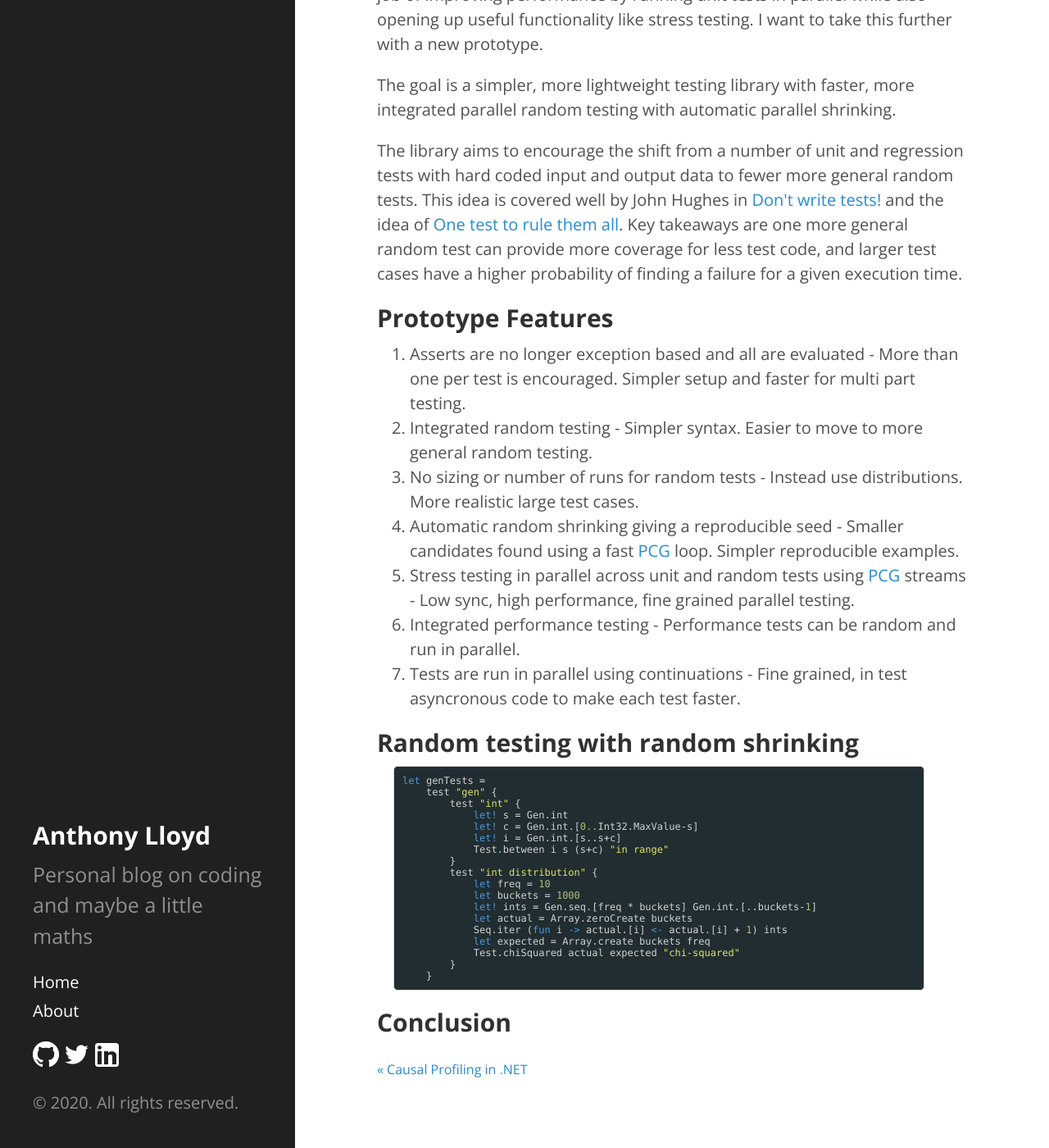
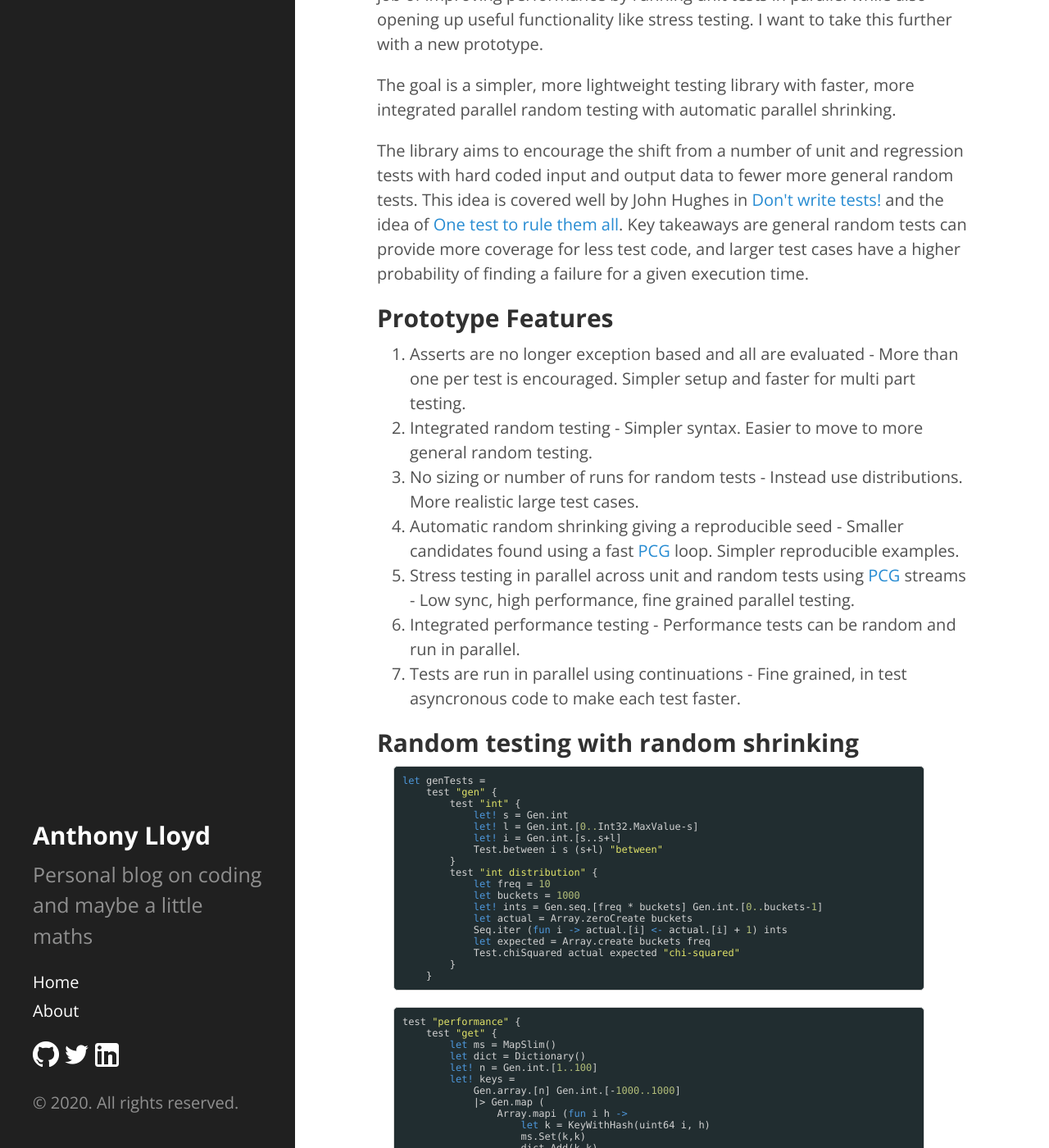
Before and after one commit to AnthonyLloyd/AnthonyLloyd.github.io, a Jekyll site: the page built from _posts/2020-03-18-integrated-random-testing.html, in a window 1280 px wide and 1400 px high, scrolled down 291 px. Shown: the whole window at 82% size. Built offline with Jekyll 4.4.1, drawn with Linux system fonts in a browser that asks for light colours; some web fonts are replaced; comment, search, counter and statistics services are not loaded; some of the changed text lies outside the part shown.

Commit message:
perf test

```diff
--- a/_posts/2020-03-18-integrated-random-testing.html
+++ b/_posts/2020-03-18-integrated-random-testing.html
@@ -11,7 +11,7 @@
 <p>The goal is a simpler, more lightweight testing library with faster, more integrated parallel random testing with automatic parallel shrinking.</p>
 <p>The library aims to encourage the shift from a number of unit and regression tests with hard coded input and output data to fewer more general random tests.
 This idea is covered well by John Hughes in <a href="https://youtu.be/DZhbmv8WsYU">Don't write tests!</a> and the idea of <a href="https://youtu.be/NcJOiQlzlXQ">One test to rule them all</a>.
-Key takeaways are one more general random test can provide more coverage for less test code, and larger test cases have a higher probability of finding a failure for a given execution time.</p>
+Key takeaways are general random tests can provide more coverage for less test code, and larger test cases have a higher probability of finding a failure for a given execution time.</p>
 <h2><a name="Prototype-Features" class="anchor" href="#Prototype-Features">Prototype Features</a></h2>
 <ol>
 <li>Asserts are no longer exception based and all are evaluated - More than one per test is encouraged. Simpler setup and faster for multi part testing.</li>
@@ -26,21 +26,49 @@
 <pre class="fssnip highlighted"><code lang="fsharp"><span class="k">let</span> <span class="id">genTests</span> <span class="o">=</span>
     <span class="id">test</span> <span class="s">&quot;gen&quot;</span> <span class="pn">{</span>
         <span class="id">test</span> <span class="s">&quot;int&quot;</span> <span class="pn">{</span>
-            <span class="k">let!</span> <span class="id">s</span> <span class="o">=</span> <span onmouseout="hideTip(event, 'fs184', 1538)" onmouseover="showTip(event, 'fs184', 1538)" class="id">Gen</span><span class="pn">.</span><span class="id">int</span>
-            <span class="k">let!</span> <span class="id">c</span> <span class="o">=</span> <span onmouseout="hideTip(event, 'fs184', 1539)" onmouseover="showTip(event, 'fs184', 1539)" class="id">Gen</span><span class="pn">.</span><span class="id">int</span><span class="pn">.</span><span class="pn">[</span><span class="n">0..</span><span onmouseout="hideTip(event, 'fs33', 1540)" onmouseover="showTip(event, 'fs33', 1540)" class="id">Int32</span><span class="pn">.</span><span onmouseout="hideTip(event, 'fs273', 1541)" onmouseover="showTip(event, 'fs273', 1541)" class="id">MaxValue</span><span class="o">-</span><span class="id">s</span><span class="pn">]</span>
-            <span class="k">let!</span> <span class="id">i</span> <span class="o">=</span> <span onmouseout="hideTip(event, 'fs184', 1542)" onmouseover="showTip(event, 'fs184', 1542)" class="id">Gen</span><span class="pn">.</span><span class="id">int</span><span class="pn">.</span><span class="pn">[</span><span class="id">s</span><span class="o">..</span><span class="id">s</span><span class="o">+</span><span class="id">c</span><span class="pn">]</span>
-            <span class="id">Test</span><span class="pn">.</span><span class="id">between</span> <span class="id">i</span> <span class="id">s</span> <span class="pn">(</span><span class="id">s</span><span class="o">+</span><span class="id">c</span><span class="pn">)</span> <span class="s">&quot;in range&quot;</span>
+            <span class="k">let!</span> <span class="id">s</span> <span class="o">=</span> <span onmouseout="hideTip(event, 'fs184', 1544)" onmouseover="showTip(event, 'fs184', 1544)" class="id">Gen</span><span class="pn">.</span><span class="id">int</span>
+            <span class="k">let!</span> <span class="id">l</span> <span class="o">=</span> <span onmouseout="hideTip(event, 'fs184', 1545)" onmouseover="showTip(event, 'fs184', 1545)" class="id">Gen</span><span class="pn">.</span><span class="id">int</span><span class="pn">.</span><span class="pn">[</span><span class="n">0..</span><span onmouseout="hideTip(event, 'fs33', 1546)" onmouseover="showTip(event, 'fs33', 1546)" class="id">Int32</span><span class="pn">.</span><span onmouseout="hideTip(event, 'fs273', 1547)" onmouseover="showTip(event, 'fs273', 1547)" class="id">MaxValue</span><span class="o">-</span><span class="id">s</span><span class="pn">]</span>
+            <span class="k">let!</span> <span class="id">i</span> <span class="o">=</span> <span onmouseout="hideTip(event, 'fs184', 1548)" onmouseover="showTip(event, 'fs184', 1548)" class="id">Gen</span><span class="pn">.</span><span class="id">int</span><span class="pn">.</span><span class="pn">[</span><span class="id">s</span><span class="o">..</span><span class="id">s</span><span class="o">+</span><span class="id">l</span><span class="pn">]</span>
+            <span class="id">Test</span><span class="pn">.</span><span class="id">between</span> <span class="id">i</span> <span class="id">s</span> <span class="pn">(</span><span class="id">s</span><span class="o">+</span><span class="id">l</span><span class="pn">)</span> <span class="s">&quot;between&quot;</span>
         <span class="pn">}</span>
         <span class="id">test</span> <span class="s">&quot;int distribution&quot;</span> <span class="pn">{</span>
             <span class="k">let</span> <span class="id">freq</span> <span class="o">=</span> <span class="n">10</span>
             <span class="k">let</span> <span class="id">buckets</span> <span class="o">=</span> <span class="n">1000</span>
-            <span class="k">let!</span> <span class="id">ints</span> <span class="o">=</span> <span onmouseout="hideTip(event, 'fs184', 1543)" onmouseover="showTip(event, 'fs184', 1543)" class="id">Gen</span><span class="pn">.</span><span class="id">seq</span><span class="pn">.</span><span class="pn">[</span><span class="id">freq</span> <span class="pn">*</span> <span class="id">buckets</span><span class="pn">]</span> <span onmouseout="hideTip(event, 'fs184', 1544)" onmouseover="showTip(event, 'fs184', 1544)" class="id">Gen</span><span class="pn">.</span><span class="id">int</span><span class="pn">.</span><span class="pn">[</span><span class="o">..</span><span class="id">buckets</span><span class="o">-</span><span class="n">1</span><span class="pn">]</span>
-            <span class="k">let</span> <span class="id">actual</span> <span class="o">=</span> <span onmouseout="hideTip(event, 'fs105', 1545)" onmouseover="showTip(event, 'fs105', 1545)" class="id">Array</span><span class="pn">.</span><span onmouseout="hideTip(event, 'fs108', 1546)" onmouseover="showTip(event, 'fs108', 1546)" class="id">zeroCreate</span> <span class="id">buckets</span>
-            <span onmouseout="hideTip(event, 'fs219', 1547)" onmouseover="showTip(event, 'fs219', 1547)" class="id">Seq</span><span class="pn">.</span><span onmouseout="hideTip(event, 'fs223', 1548)" onmouseover="showTip(event, 'fs223', 1548)" class="id">iter</span> <span class="pn">(</span><span class="k">fun</span> <span class="id">i</span> <span class="k">-&gt;</span> <span class="id">actual</span><span class="pn">.</span><span class="pn">[</span><span class="id">i</span><span class="pn">]</span> <span class="k">&lt;-</span> <span class="id">actual</span><span class="pn">.</span><span class="pn">[</span><span class="id">i</span><span class="pn">]</span> <span class="o">+</span> <span class="n">1</span><span class="pn">)</span> <span class="id">ints</span>
-            <span class="k">let</span> <span class="id">expected</span> <span class="o">=</span> <span onmouseout="hideTip(event, 'fs105', 1549)" onmouseover="showTip(event, 'fs105', 1549)" class="id">Array</span><span class="pn">.</span><span onmouseout="hideTip(event, 'fs293', 1550)" onmouseover="showTip(event, 'fs293', 1550)" class="id">create</span> <span class="id">buckets</span> <span class="id">freq</span>
+            <span class="k">let!</span> <span class="id">ints</span> <span class="o">=</span> <span onmouseout="hideTip(event, 'fs184', 1549)" onmouseover="showTip(event, 'fs184', 1549)" class="id">Gen</span><span class="pn">.</span><span class="id">seq</span><span class="pn">.</span><span class="pn">[</span><span class="id">freq</span> <span class="pn">*</span> <span class="id">buckets</span><span class="pn">]</span> <span onmouseout="hideTip(event, 'fs184', 1550)" onmouseover="showTip(event, 'fs184', 1550)" class="id">Gen</span><span class="pn">.</span><span class="id">int</span><span class="pn">.</span><span class="pn">[</span><span class="n">0..</span><span class="id">buckets</span><span class="o">-</span><span class="n">1</span><span class="pn">]</span>
+            <span class="k">let</span> <span class="id">actual</span> <span class="o">=</span> <span onmouseout="hideTip(event, 'fs105', 1551)" onmouseover="showTip(event, 'fs105', 1551)" class="id">Array</span><span class="pn">.</span><span onmouseout="hideTip(event, 'fs108', 1552)" onmouseover="showTip(event, 'fs108', 1552)" class="id">zeroCreate</span> <span class="id">buckets</span>
+            <span onmouseout="hideTip(event, 'fs219', 1553)" onmouseover="showTip(event, 'fs219', 1553)" class="id">Seq</span><span class="pn">.</span><span onmouseout="hideTip(event, 'fs223', 1554)" onmouseover="showTip(event, 'fs223', 1554)" class="id">iter</span> <span class="pn">(</span><span class="k">fun</span> <span class="id">i</span> <span class="k">-&gt;</span> <span class="id">actual</span><span class="pn">.</span><span class="pn">[</span><span class="id">i</span><span class="pn">]</span> <span class="k">&lt;-</span> <span class="id">actual</span><span class="pn">.</span><span class="pn">[</span><span class="id">i</span><span class="pn">]</span> <span class="o">+</span> <span class="n">1</span><span class="pn">)</span> <span class="id">ints</span>
+            <span class="k">let</span> <span class="id">expected</span> <span class="o">=</span> <span onmouseout="hideTip(event, 'fs105', 1555)" onmouseover="showTip(event, 'fs105', 1555)" class="id">Array</span><span class="pn">.</span><span onmouseout="hideTip(event, 'fs293', 1556)" onmouseover="showTip(event, 'fs293', 1556)" class="id">create</span> <span class="id">buckets</span> <span class="id">freq</span>
             <span class="id">Test</span><span class="pn">.</span><span class="id">chiSquared</span> <span class="id">actual</span> <span class="id">expected</span> <span class="s">&quot;chi-squared&quot;</span>
         <span class="pn">}</span>
     <span class="pn">}</span>
+</code></pre>
+<pre class="fssnip highlighted"><code lang="fsharp"><span class="id">test</span> <span class="s">&quot;performance&quot;</span> <span class="pn">{</span>
+    <span class="id">test</span> <span class="s">&quot;get&quot;</span> <span class="pn">{</span>
+        <span class="k">let</span> <span class="id">ms</span> <span class="o">=</span> <span onmouseout="hideTip(event, 'fs194', 1557)" onmouseover="showTip(event, 'fs194', 1557)" class="id">MapSlim</span><span class="pn">(</span><span class="pn">)</span>
+        <span class="k">let</span> <span onmouseout="hideTip(event, 'fs294', 1558)" onmouseover="showTip(event, 'fs294', 1558)" class="id">dict</span> <span class="o">=</span> <span class="id">Dictionary</span><span class="pn">(</span><span class="pn">)</span>
+        <span class="k">let!</span> <span class="id">n</span> <span class="o">=</span> <span onmouseout="hideTip(event, 'fs184', 1559)" onmouseover="showTip(event, 'fs184', 1559)" class="id">Gen</span><span class="pn">.</span><span class="id">int</span><span class="pn">.</span><span class="pn">[</span><span class="n">1..</span><span class="n">100</span><span class="pn">]</span>
+        <span class="k">let!</span> <span class="id">keys</span> <span class="o">=</span>
+            <span onmouseout="hideTip(event, 'fs184', 1560)" onmouseover="showTip(event, 'fs184', 1560)" class="id">Gen</span><span class="pn">.</span><span class="id">array</span><span class="pn">.</span><span class="pn">[</span><span class="id">n</span><span class="pn">]</span> <span onmouseout="hideTip(event, 'fs184', 1561)" onmouseover="showTip(event, 'fs184', 1561)" class="id">Gen</span><span class="pn">.</span><span class="id">int</span><span class="pn">.</span><span class="pn">[</span><span class="o">-</span><span class="n">1000..</span><span class="n">1000</span><span class="pn">]</span>
+            <span class="o">|&gt;</span> <span onmouseout="hideTip(event, 'fs184', 1562)" onmouseover="showTip(event, 'fs184', 1562)" class="id">Gen</span><span class="pn">.</span><span class="id">map</span> <span class="pn">(</span>
+                <span onmouseout="hideTip(event, 'fs105', 1563)" onmouseover="showTip(event, 'fs105', 1563)" class="id">Array</span><span class="pn">.</span><span onmouseout="hideTip(event, 'fs295', 1564)" onmouseover="showTip(event, 'fs295', 1564)" class="id">mapi</span> <span class="pn">(</span><span class="k">fun</span> <span class="id">i</span> <span class="id">h</span> <span class="k">-&gt;</span>
+                    <span class="k">let</span> <span class="id">k</span> <span class="o">=</span> <span class="id">KeyWithHash</span><span class="pn">(</span><span onmouseout="hideTip(event, 'fs13', 1565)" onmouseover="showTip(event, 'fs13', 1565)" class="id">uint64</span> <span class="id">i</span><span class="pn">,</span> <span class="id">h</span><span class="pn">)</span>
+                    <span class="id">ms</span><span class="pn">.</span><span class="id">Set</span><span class="pn">(</span><span class="id">k</span><span class="pn">,</span><span class="id">k</span><span class="pn">)</span>
+                    <span onmouseout="hideTip(event, 'fs294', 1566)" onmouseover="showTip(event, 'fs294', 1566)" class="id">dict</span><span class="pn">.</span><span class="id">Add</span><span class="pn">(</span><span class="id">k</span><span class="pn">,</span><span class="id">k</span><span class="pn">)</span>
+                    <span class="id">k</span>
+                <span class="pn">)</span>
+            <span class="pn">)</span>
+        <span class="id">Test</span><span class="pn">.</span><span class="id">faster</span>
+            <span class="pn">(</span><span class="k">fun</span> <span class="pn">(</span><span class="pn">)</span> <span class="k">-&gt;</span>
+                <span class="k">for</span> <span class="id">i</span> <span class="o">=</span> <span class="n">0</span> <span class="k">to</span> <span class="id">n</span><span class="o">-</span><span class="n">1</span> <span class="k">do</span>
+                    <span class="id">ms</span><span class="pn">.</span><span class="id">GetOption</span> <span class="id">keys</span><span class="pn">.</span><span class="pn">[</span><span class="id">i</span><span class="pn">]</span> <span class="o">|&gt;</span> <span onmouseout="hideTip(event, 'fs218', 1567)" onmouseover="showTip(event, 'fs218', 1567)" class="id">ignore</span>
+            <span class="pn">)</span>
+            <span class="pn">(</span><span class="k">fun</span> <span class="pn">(</span><span class="pn">)</span> <span class="k">-&gt;</span>
+                <span class="k">for</span> <span class="id">i</span> <span class="o">=</span> <span class="n">0</span> <span class="k">to</span> <span class="id">n</span><span class="o">-</span><span class="n">1</span> <span class="k">do</span>
+                    <span onmouseout="hideTip(event, 'fs294', 1568)" onmouseover="showTip(event, 'fs294', 1568)" class="id">dict</span><span class="pn">.</span><span class="id">TryGetValue</span> <span class="id">keys</span><span class="pn">.</span><span class="pn">[</span><span class="id">i</span><span class="pn">]</span> <span class="o">|&gt;</span> <span onmouseout="hideTip(event, 'fs218', 1569)" onmouseover="showTip(event, 'fs218', 1569)" class="id">ignore</span>
+            <span class="pn">)</span>
+            <span class="s">&quot;get&quot;</span>
+    <span class="pn">}</span>
+<span class="pn">}</span>
 </code></pre>
 <h2><a name="Conclusion" class="anchor" href="#Conclusion">Conclusion</a></h2>
 
@@ -338,3 +366,5 @@
 <div class="tip" id="fs291">val fold2 : folder:(&#39;State -&gt; &#39;T1 -&gt; &#39;T2 -&gt; &#39;State) -&gt; state:&#39;State -&gt; array1:&#39;T1 [] -&gt; array2:&#39;T2 [] -&gt; &#39;State</div>
 <div class="tip" id="fs292">val abs : value:&#39;T -&gt; &#39;T (requires member Abs)</div>
 <div class="tip" id="fs293">val create : count:int -&gt; value:&#39;T -&gt; &#39;T []</div>
+<div class="tip" id="fs294">val dict : keyValuePairs:seq&lt;&#39;Key * &#39;Value&gt; -&gt; Collections.Generic.IDictionary&lt;&#39;Key,&#39;Value&gt; (requires equality)</div>
+<div class="tip" id="fs295">val mapi : mapping:(int -&gt; &#39;T -&gt; &#39;U) -&gt; array:&#39;T [] -&gt; &#39;U []</div>
```
Also changed, not shown: 1 other file.
